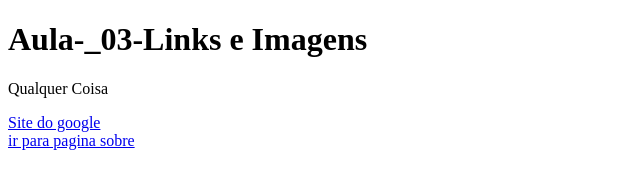
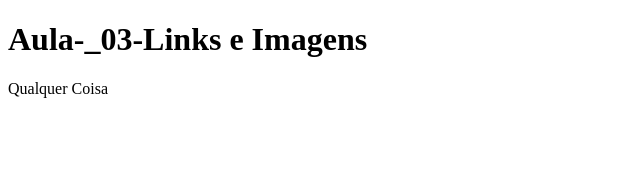
Before and after one commit to BryanOli17/Aulas_IW, a plain HTML site: page Aulas_IW/aula_03/index.html in a window 1280 px wide. Shown: the whole page, without its empty margins (0-640 px from the left). Drawn offline with Linux system fonts and the light colour scheme.

Commit message:
reinicio

```diff
--- a/Aulas_IW/aula_03/index.html
+++ b/Aulas_IW/aula_03/index.html
@@ -9,8 +9,5 @@
 <body>
     <h1>Aula-_03-Links e Imagens</h1>
     <p>Qualquer Coisa</p>
-    <a href="https://www.google.com/" target="_blank">Site do google</a><br>
-    <a href="sobre.html">ir para pagina sobre</a>
-   <a href="https://www.google.com/"target:_blank <img src="https://cursinhoparamedicina.com.br/wp-content/uploads/2022/10/Paisagem-1.jpg" alt="imagem aleatoria"></a>
 </body>
 </html>
```
